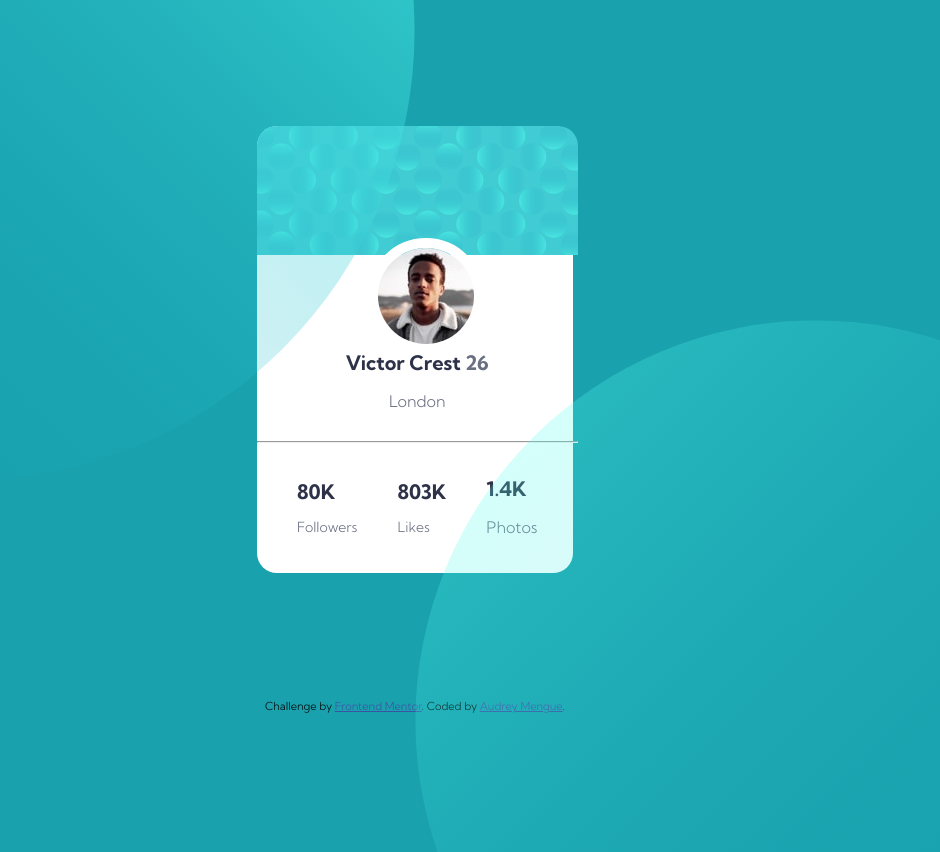
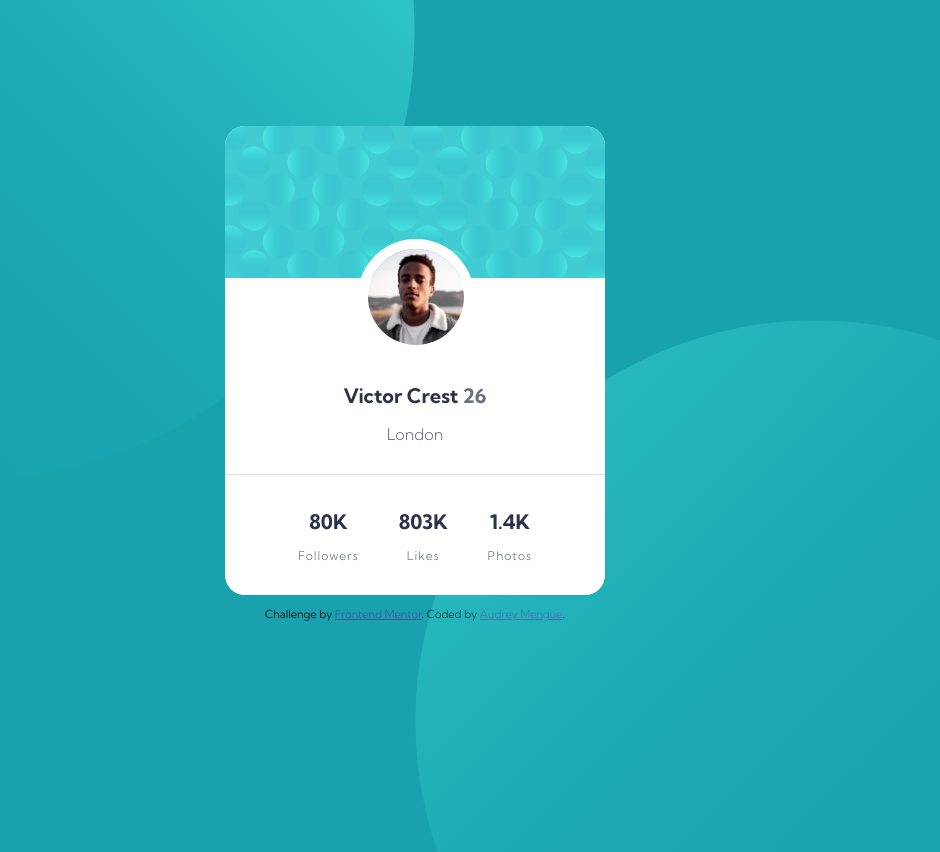
Before and after one commit to audreymengue/FrontEnd-Mentor-Challenges, a plain HTML site: page profile-card-component-main/index.html in a window 1280 px wide. Shown: the top 852 px of the page, without its empty margins (225-1165 px from the left). Drawn offline with Linux system fonts and the light colour scheme.

Commit message:
End of Challenge

```diff
--- a/profile-card-component-main/index.html
+++ b/profile-card-component-main/index.html
@@ -54,7 +54,7 @@
 
           <div class="stats-box">
             <h1>1.4K</h1>
-            <p >Photos</p>
+            <p class="little-p">Photos</p>
           </div>
 
          </div>
--- a/profile-card-component-main/style.css
+++ b/profile-card-component-main/style.css
@@ -10,6 +10,7 @@ body {
     font-size: 18px;
     font-family: 'Kumbh sans',sans-serif;
     background-color: hsl(185, 75%, 39%);
+    overflow: hidden;
 
 }
 
@@ -23,7 +24,7 @@ body {
      margin-right: auto;
      margin-top: 10%;
      margin-bottom: 10%;
-
+    z-index: 1;
 
 }
 
@@ -38,7 +39,7 @@ body {
     border-radius: 50%;
     border: 10px solid white;
     position: absolute;
-    top: 25%;
+    top: 23%;
     left: 35%;
 }
 
@@ -55,12 +56,15 @@ h1 {
     font-weight: bolder;
 }
 
+hr { opacity: 0.3;}
+
 p{
     font-size: 1rem;
 }
 
 .little-p {
-    font-size: 14px;
+    font-size: 12px;
+    letter-spacing: 1px;
 }
 
  p, span {
@@ -69,16 +73,17 @@ p{
 
  .stats-box {
     margin: 0 20px;
+    text-align: center;
  }
 
 .first-text {
-    margin-top: 90px;
+    margin-top: 100px;
     margin-bottom: 30px;
     text-align: center;
 }
 
 
-.pattern-top img, .pattern-bottom img {
+.pattern-top img , .pattern-bottom img{
     position: absolute;
     background-size: contain;
     background-repeat: no-repeat;
@@ -99,12 +104,22 @@ p{
 }
 
 
+
 @media (min-width: 900px){
 	.card {
-        width: 25%;
+        width: 30%;
+        margin-top: 10%;
+        margin-bottom: 1%;
     }
     body {
         height: 100vh;
+    }
+    .img-guy img{
+        border-radius: 50%;
+        border: 10px solid white;
+        position: absolute;
+        top: 24%;
+        left: 35%;
     }
 }
 
```
Also changed, not shown: 1 other file.
